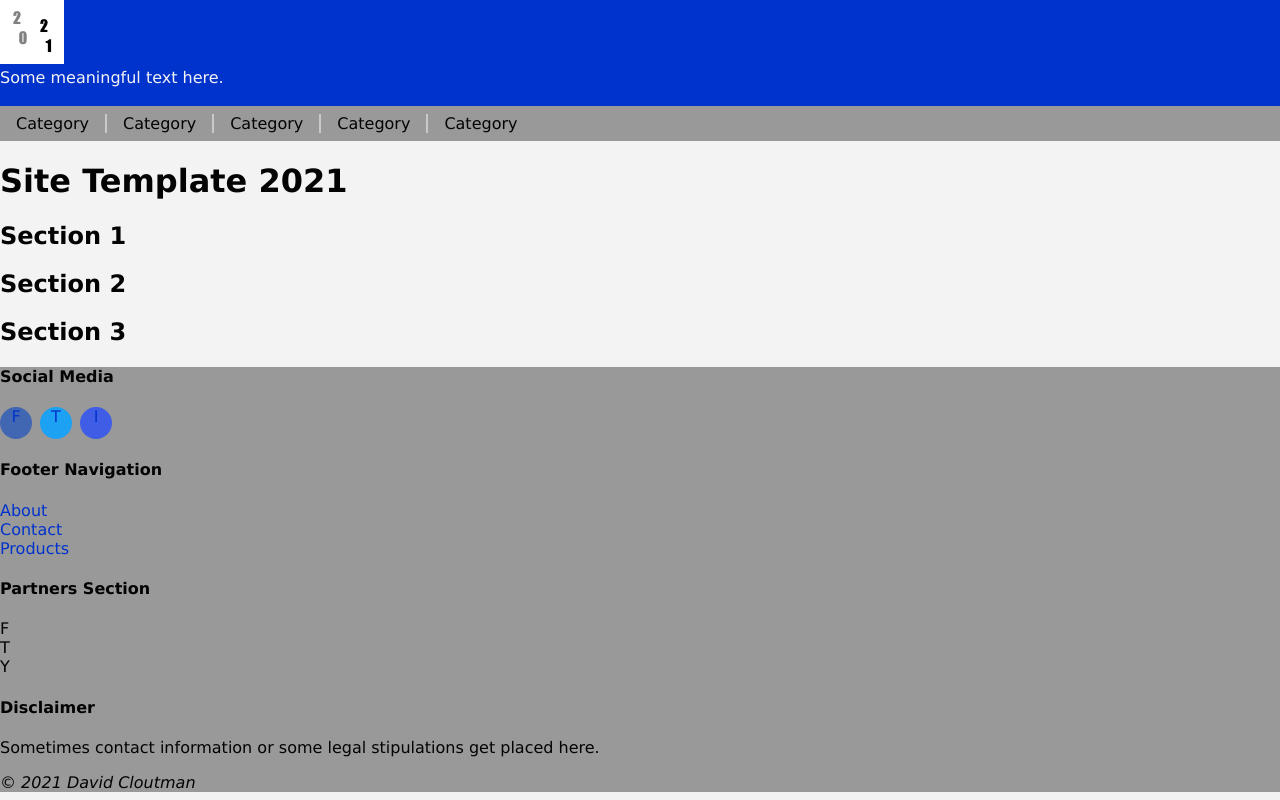
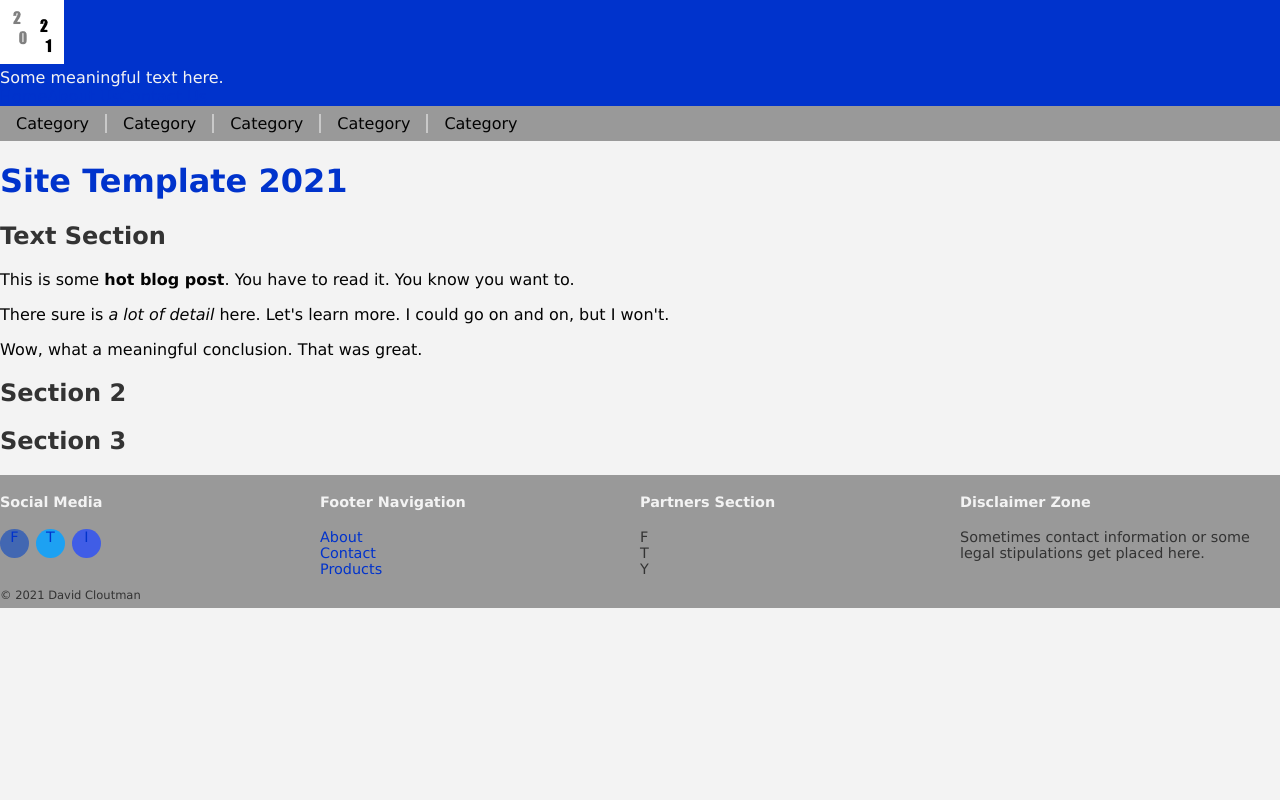
Before and after one commit to dcloutman/site-template-2021, a Flask app: page / in a window 1280 px wide. Run offline with Flask 2, Linux system fonts and the light colour scheme.

Commit message:
Footer columns. Improved text treatments.

```diff
--- a/bff/static/css/main.css
+++ b/bff/static/css/main.css
@@ -35,6 +35,14 @@ h1, h2, h3, h4, h5, h6 {
     font-family: var(--font-headline);
 }
 
+h1 {
+    color: var(--color-primary);
+}
+
+h2, h3, h4, h5, h6 {
+    color: var(--color-gray-dark);
+}
+
 a {
     text-decoration: none;
     color: var(--color-link);
@@ -60,7 +68,52 @@ main {
 
 footer {
     background-color: var(--color-gray);
+    color: var(--color-gray-dark);
+
+    font-size: .9em;
 }
+
+footer h4 {
+    color: var(--color-almost-white);
+
+    font-size: 1em;
+}
+
+#footer_grid {
+    display: grid;
+    grid-template-columns: 1fr 1fr 1fr 1fr;
+    grid-template-rows: auto auto;
+    gap: 0px 0px;
+    grid-template-areas:
+        "social footer_nav partners disclaimer"
+        "copyright copyright copyright copyright";
+}
+
+#footer_copyright {
+    grid-area: copyright;
+    font-style: normal;
+    font-size: .8em;
+
+    padding-top: 1em;
+    padding-bottom: .5em;
+}
+
+#footer_social {
+    grid-area: social;
+}
+
+#footer_disclaimer {
+    grid-area: disclaimer;
+}
+
+#footer_partners {
+    grid-area: partners;
+}
+
+#footer_nav {
+    grid-area: footer_nav;
+}
+
 
 #site_header {
     color: var(--color-almost-white);
--- a/bff/templates/--base.jinja
+++ b/bff/templates/--base.jinja
@@ -43,16 +43,17 @@
             {% if show_page_aside %}
                 <aside id="page_aside">
                 {% block page_aside %}
-                    &lquote; Pithy quote goes here. &rquote;
+                    &lquote; Catchy quote goes here. &rquote;
                 {% endblock %}
                 </aside>
             {% endif %}
             <section>
                 <header>
-                    <h2>Section 1</h2>
+                    <h2>Text Section</h2>
                 </header>
-                <p></p>
-                <p></p>
+                <p>This is some <strong>hot blog post</strong>. You have to read it. You know you want to.</p>
+                <p>There sure is <em>a lot of detail</em> here. Let's learn more. I could go on and on, but I won't.</p>
+                <p>Wow, what a meaningful conclusion. That was great.</p>
             </section>
             <section>
                 <header>
@@ -72,7 +73,7 @@
     </main>
     <footer>
         <div id="footer_grid" class="outer_content_wrapper">
-            <section class="footer_column" id="footer_column_3">
+            <section class="footer_column" id="footer_social">
                 <header>
                     <h4>Social Media</h4>
                 </header>
@@ -82,7 +83,7 @@
                     <li><a href="#" class="circle-button" style="background-color: #405DE6;">I</a></li>
                 </ul>
             </section>
-            <section class="footer_column" id="footer_column_1">
+            <section class="footer_column" id="footer_nav">
                 <header>
                     <h4>Footer Navigation</h4>
                 </header>
@@ -94,7 +95,7 @@
                     </ul>
                 </nav>
             </section>
-            <section class="footer_column" id="footer_column_2">
+            <section class="footer_column" id="footer_partners">
                 <header>
                     <h4>Partners Section</h4>
                 </header>
@@ -104,15 +105,16 @@
                     <li>Y</li>
                 </ul>
             </section>
-            <section class="footer_column" id="footer_column_4">
+            <section class="footer_column" id="footer_disclaimer">
                 <header>
-                    <h4>Disclaimer</h4>
+                    <h4>Disclaimer Zone</h4>
                 </header>
                 <p>
                     Sometimes contact information or some legal stipulations get placed here.
                 </p>
             </section>
-            <address>
+
+            <address id="footer_copyright">
                 &copy; 2021 David Cloutman
             </address>
         </div>
```
